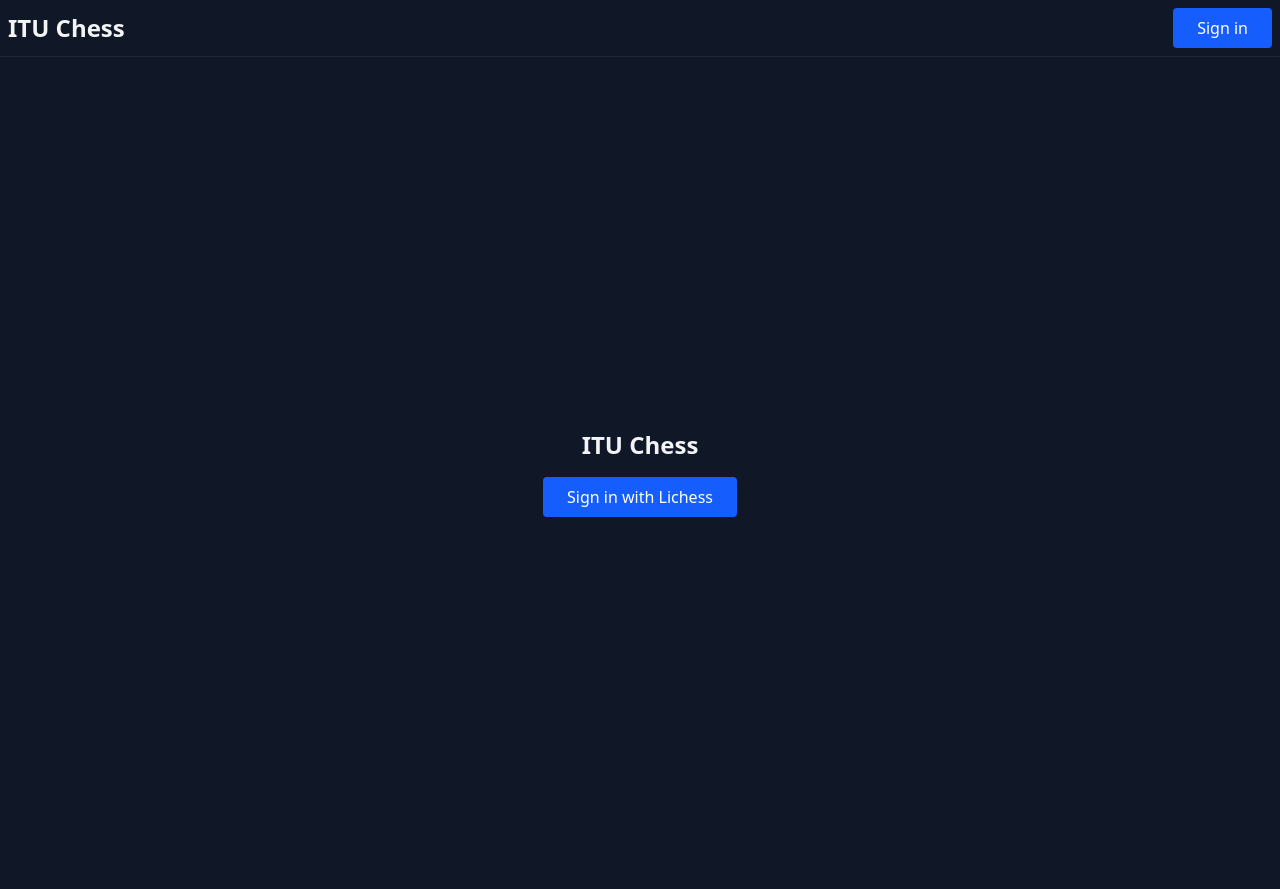
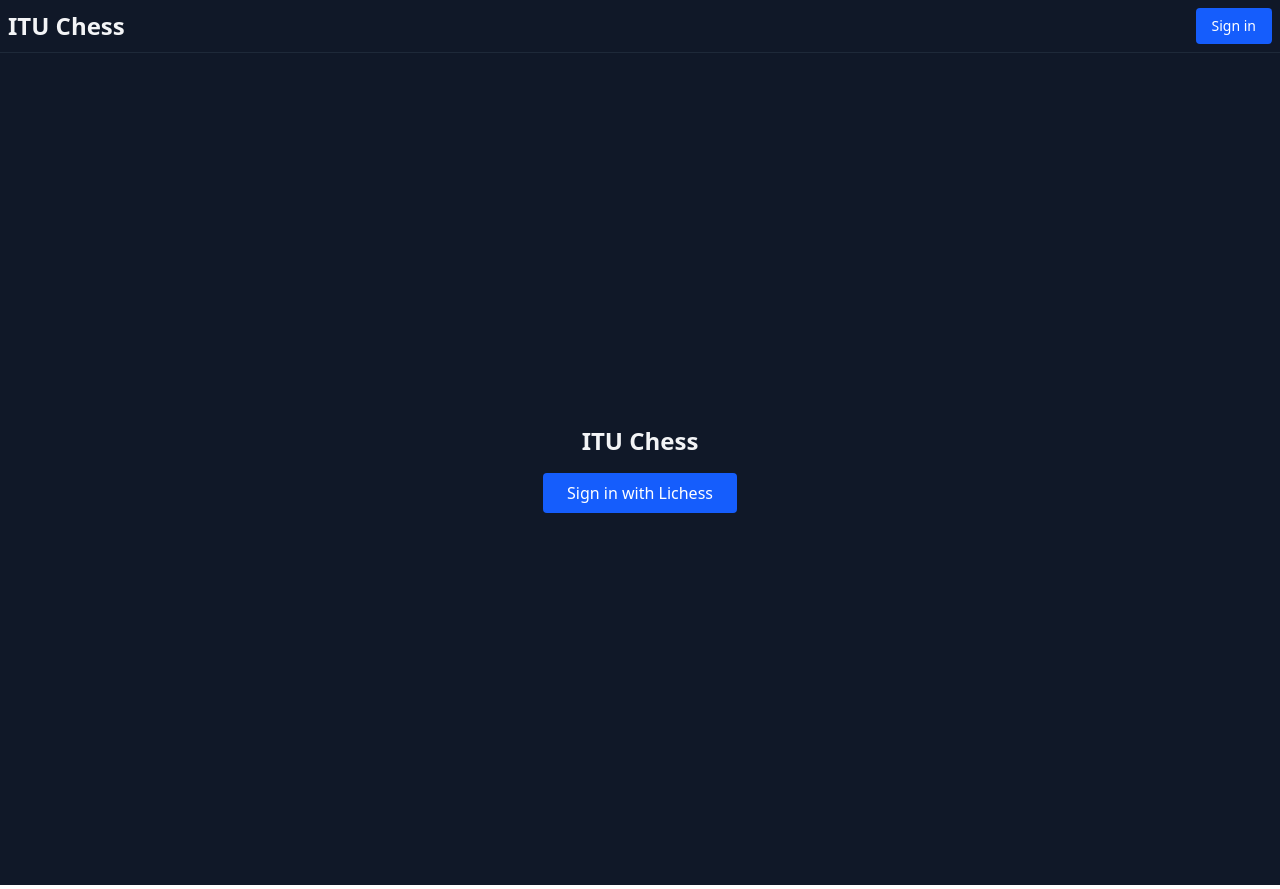
Before and after one commit to csirikk/unofficial-lichess-client, a React (Vite) app: page / in a window 1280 px wide. Built offline with nearby package versions, Linux system fonts and the light colour scheme.

Commit message:
fix: navbar balance

```diff
--- a/src/ui/Navbar.tsx
+++ b/src/ui/Navbar.tsx
@@ -22,7 +22,7 @@ export default function Navbar() {
 					<button
 						type="button"
 						onClick={login}
-						className="rounded bg-blue-600 px-6 py-2 text-white hover:bg-blue-700"
+						className="text-sm rounded bg-blue-600 px-4 py-2 text-white hover:bg-blue-700"
 					>
 						Sign in
 					</button>
```
